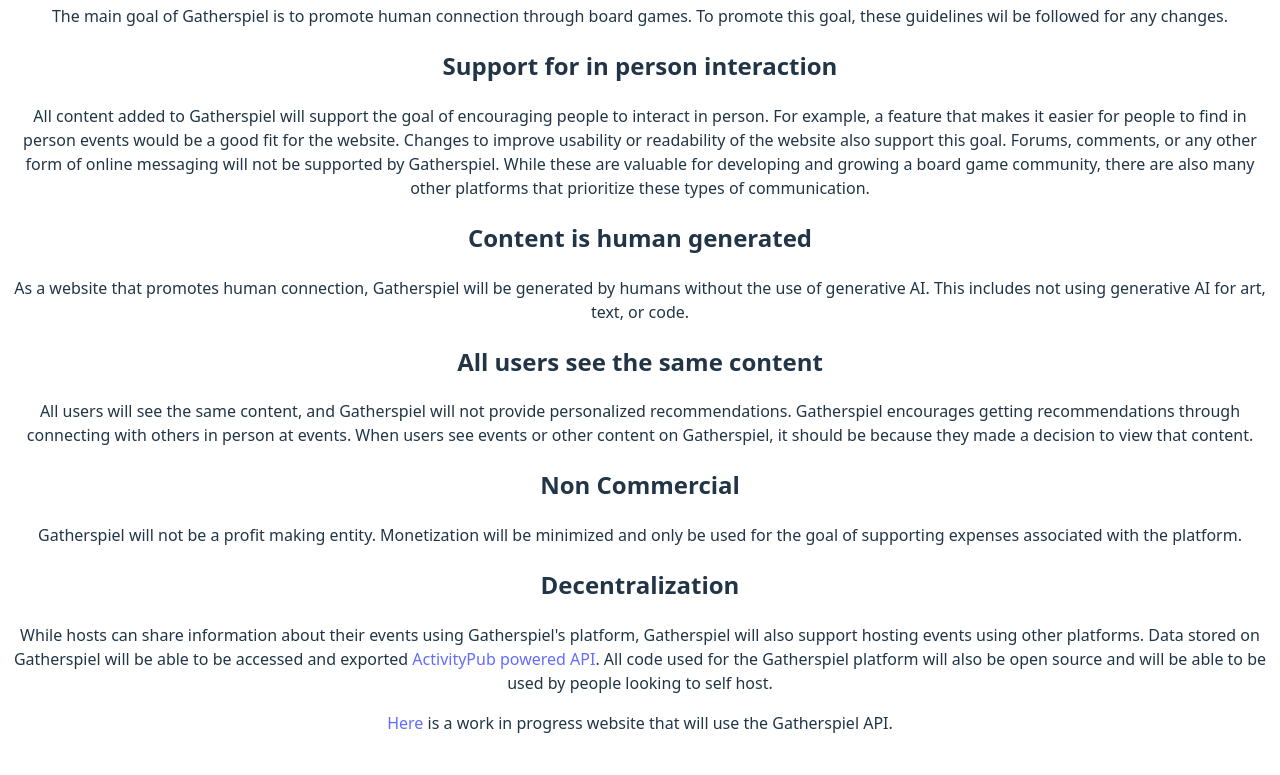
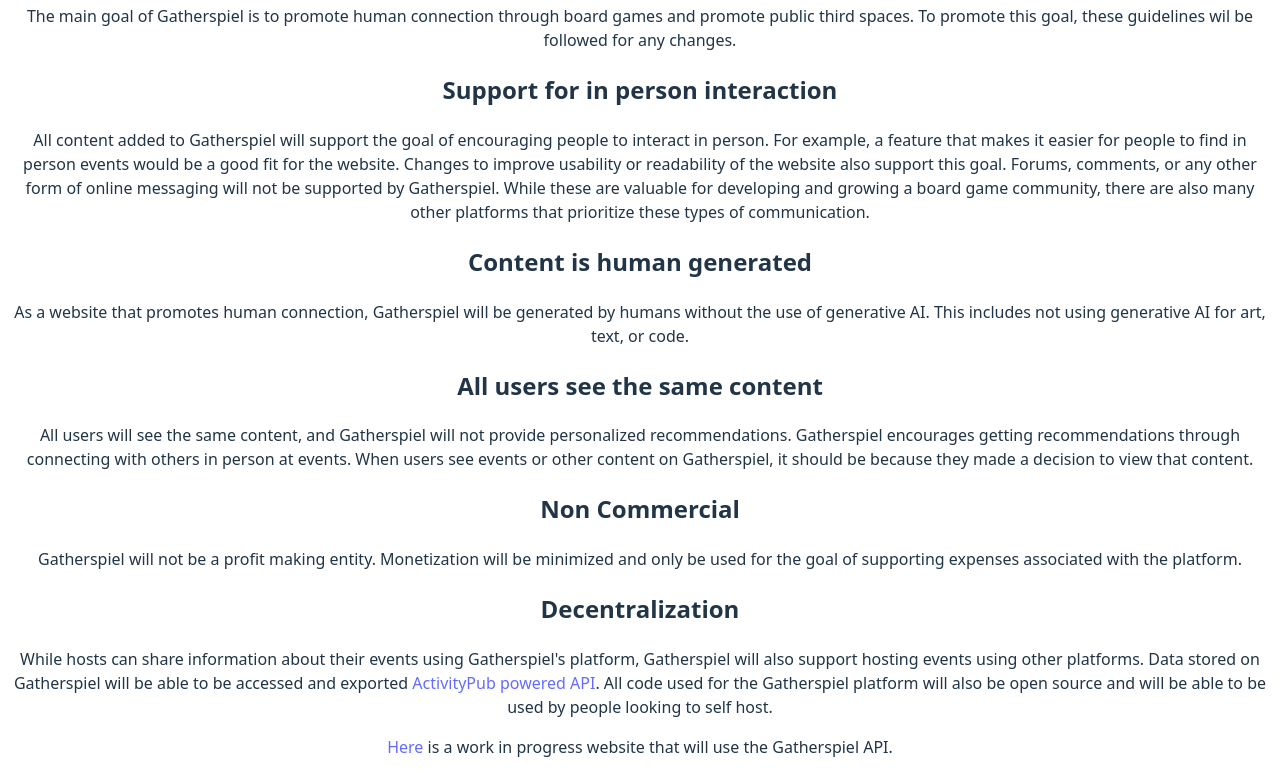
Before and after one commit to gatherspiel/main-site, a website built with Vite: page src/vision.html in a window 1280 px wide. Shown: the part 164-939 px from the top of the page. Before the commit the page ends 915 px from the top, so only its background shows below. Built offline with nearby package versions, Linux system fonts and the light colour scheme.

Commit message:
Update vision.html

```diff
--- a/src/vision.html
+++ b/src/vision.html
@@ -9,7 +9,7 @@
   <div class="container">
   {{>navbar}}
     <div class="content">
-  <p>The main goal of Gatherspiel is to promote human connection through board games. To
+  <p>The main goal of Gatherspiel is to promote human connection through board games and promote public third spaces. To
     promote this goal, these guidelines wil be followed for any changes.</p>
 
   <h2>Support for in person interaction</h2>
```
